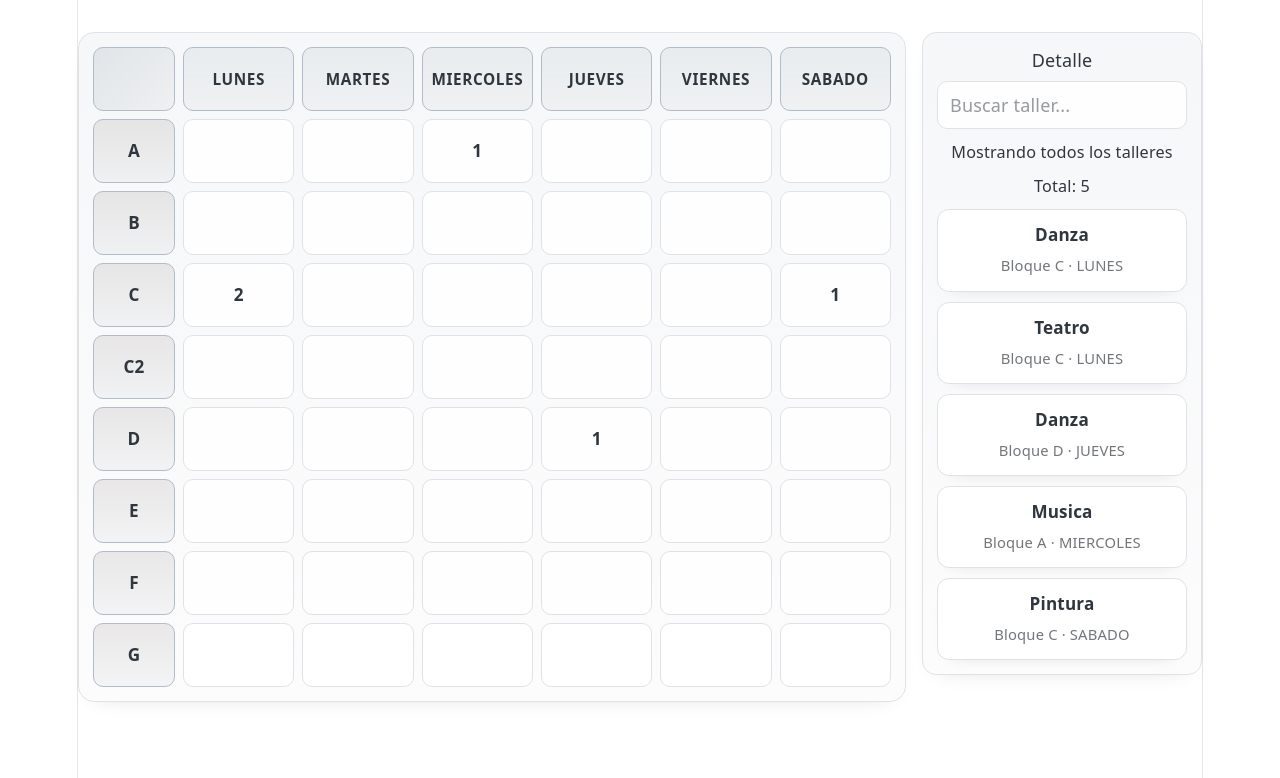
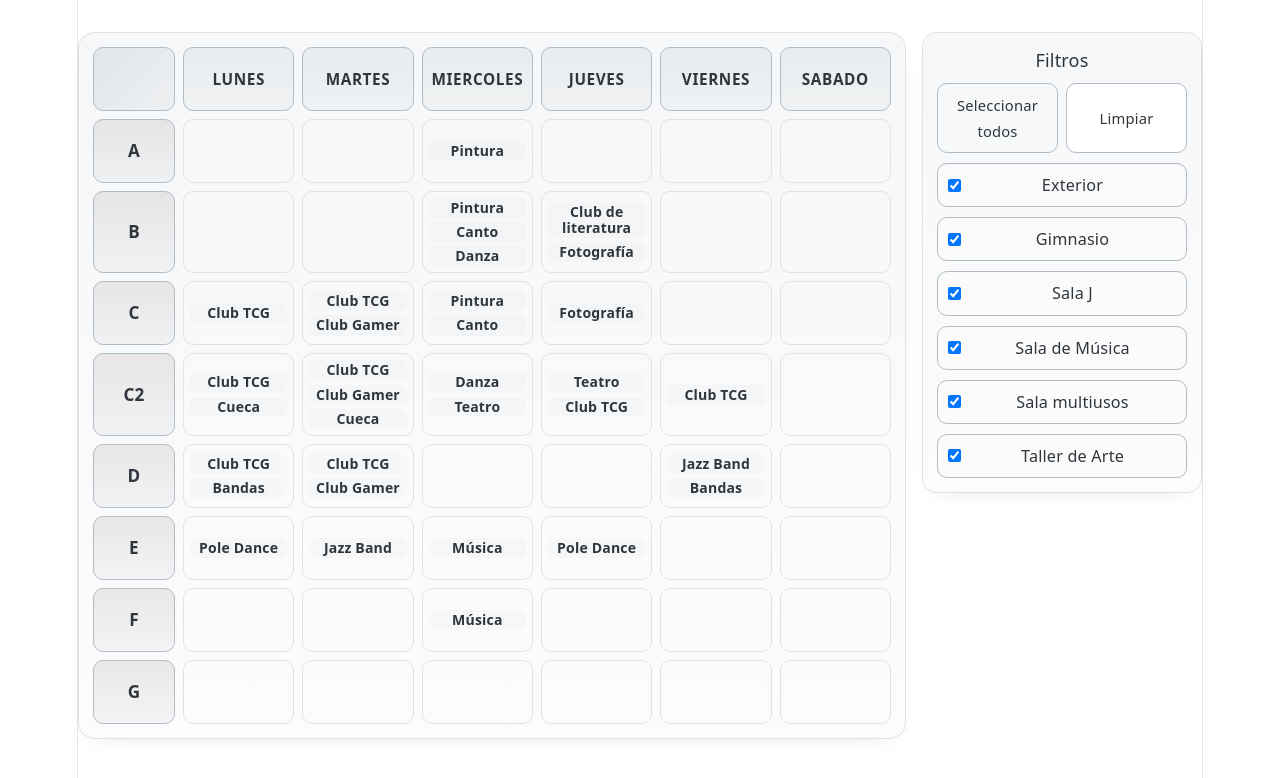
Before and after one commit to cosmicow-lvc/degu, a React (Vite) app in the folder Frontend/: page /horario in a window 1280 px wide. Shown: the top 778 px of the page. Built offline with nearby package versions, Linux system fonts and the light colour scheme.

Commit message:
Filtro por sala

```diff
--- a/Frontend/src/pages/Horario.css
+++ b/Frontend/src/pages/Horario.css
@@ -86,7 +86,7 @@ rgba(143, 151, 159, 0.08)
 }
 
 .contenido {
-    background: rgba(255, 255, 255, 0.88);
+    padding: 6px;
     transition: transform 0.18s ease, box-shadow 0.18s ease, border-color 0.18s ease;
 }
 
@@ -96,26 +96,20 @@ rgba(143, 151, 159, 0.08)
     transform: translateY(-1px) scale(1.004);
 }
 
-@media (max-width: 920px) {
-    .malla {
-        --label-col: 64px;
-        gap: 6px;
-        padding: 10px;
-        overflow-x: auto;
-    }
-
-    .celda {
-        min-height: 52px;
-        font-size: 0.8rem;
-    }
+.contenido-lista {
+    display: grid;
+    gap: 4px;
+    width: 100%;
 }
 
-.horario-layout {
-    display: grid;
-    grid-template-columns: minmax(0, 1fr) 280px;
-    gap: 16px;
-    width: min(100%, 1320px);
-    align-items: start;
+.contenido-item {
+    font-size: 0.78rem;
+    line-height: 1.15;
+    text-align: center;
+    color: var(--text-h);
+    background: color-mix(in srgb, var(--accent-bg) 30%, transparent);
+    border-radius: 6px;
+    padding: 2px 4px;
 }
 
 .celda-click {
@@ -211,6 +205,36 @@ rgba(143, 151, 159, 0.08)
     box-shadow: 0 0 0 2px color-mix(in srgb, var(--accent-border-horario) 28%, transparent);
 }
 
+@media (max-width: 920px) {
+    .malla {
+        --label-col: 64px;
+        gap: 6px;
+        padding: 10px;
+        overflow-x: auto;
+    }
+
+    .celda {
+        min-height: 52px;
+        font-size: 0.8rem;
+    }
+}
+
+.horario-layout {
+    display: grid;
+    grid-template-columns: minmax(0, 1fr) 280px;
+    gap: 16px;
+    width: min(100%, 1320px);
+    align-items: start;
+}
+
+.panel-check {
+    display: flex;
+    align-items: center;
+    gap: 8px;
+    color: var(--text-h);
+    font-size: 0.9rem;
+}
+
 @media (max-width: 1100px) {
     .horario-layout {
         grid-template-columns: 1fr;
@@ -220,3 +244,62 @@ rgba(143, 151, 159, 0.08)
 #center {
     margin-top: 32px;
 }
+
+.panel-header {
+    margin-bottom: 10px;
+}
+
+.panel-subtitulo {
+    margin: 2px 0 0;
+    font-size: 0.82rem;
+    color: color-mix(in srgb, var(--text-h) 68%, #ffffff 32%);
+}
+
+.panel-acciones {
+    display: grid;
+    grid-template-columns: 1fr 1fr;
+    gap: 8px;
+    margin-bottom: 10px;
+}
+
+.panel-btn {
+    border: 1px solid var(--accent-border-horario);
+    background: color-mix(in srgb, var(--accent-bg) 36%, #ffffff 64%);
+    color: var(--text-h);
+    border-radius: 10px;
+    padding: 8px 10px;
+    font-size: 0.82rem;
+    cursor: pointer;
+}
+
+.panel-btn-sec {
+    background: #fff;
+}
+
+.panel-check {
+    justify-content: space-between;
+    border: 1px solid var(--border-horario);
+    border-radius: 10px;
+    padding: 8px 10px;
+    background: rgba(255, 255, 255, 0.86);
+}
+
+.panel-check-activo {
+    border-color: var(--accent-border-horario);
+    background: color-mix(in srgb, var(--accent-bg) 24%, #ffffff 76%);
+}
+
+.panel-check-texto {
+    flex: 1;
+}
+
+.panel-check-meta {
+    min-width: 24px;
+    text-align: center;
+    font-size: 0.75rem;
+    border-radius: 999px;
+    padding: 2px 6px;
+    border: 1px solid var(--border-horario);
+    background: #fff;
+    color: var(--text-h);
+}
--- a/Frontend/src/pages/Horario.tsx
+++ b/Frontend/src/pages/Horario.tsx
@@ -6,52 +6,84 @@ interface Taller {
   dia: number
   bloque: number
   titulo: string
+  lugar: string
 }
 
 const talleres: Array<Taller> = [
-  { dia: 1, bloque: 3, titulo: "Danza" },
-  { dia: 1, bloque: 3, titulo: "Teatro" },
-  { dia: 4, bloque: 5, titulo: "Danza" },
-  { dia: 3, bloque: 1, titulo: "Musica" },
-  { dia: 6, bloque: 3, titulo: "Pintura" },
+  { dia: 1, bloque: 3, titulo: "Club TCG", lugar: "Sala J" },
+  { dia: 1, bloque: 4, titulo: "Club TCG", lugar: "Sala J" },
+  { dia: 1, bloque: 4, titulo: "Cueca", lugar: "Gimnasio" },
+  { dia: 1, bloque: 5, titulo: "Club TCG", lugar: "Sala J" },
+  { dia: 1, bloque: 5, titulo: "Bandas", lugar: "Sala multiusos" },
+  { dia: 1, bloque: 6, titulo: "Pole Dance", lugar: "Gimnasio" },
+  { dia: 2, bloque: 3, titulo: "Club TCG", lugar: "Sala J" },
+  { dia: 2, bloque: 3, titulo: "Club Gamer", lugar: "Sala multiusos" },
+  { dia: 2, bloque: 4, titulo: "Club TCG", lugar: "Sala J" },
+  { dia: 2, bloque: 4, titulo: "Club Gamer", lugar: "Sala multiusos" },
+  { dia: 2, bloque: 4, titulo: "Cueca", lugar: "Gimnasio" },
+  { dia: 2, bloque: 5, titulo: "Club TCG", lugar: "Sala J" },
+  { dia: 2, bloque: 5, titulo: "Club Gamer", lugar: "Sala multiusos" },
+  { dia: 2, bloque: 6, titulo: "Jazz Band", lugar: "Sala de Música" },
+  { dia: 3, bloque: 1, titulo: "Pintura", lugar: "Taller de Arte" },
+  { dia: 3, bloque: 2, titulo: "Pintura", lugar: "Taller de Arte" },
+  { dia: 3, bloque: 2, titulo: "Canto", lugar: "Sala multiusos" },
+  { dia: 3, bloque: 2, titulo: "Danza", lugar: "Sala de Música" },
+  { dia: 3, bloque: 3, titulo: "Pintura", lugar: "Taller de Arte" },
+  { dia: 3, bloque: 3, titulo: "Canto", lugar: "Sala multiusos" },
+  { dia: 3, bloque: 4, titulo: "Danza", lugar: "Sala de Música" },
+  { dia: 3, bloque: 4, titulo: "Teatro", lugar: "Sala multiusos" },
+  { dia: 3, bloque: 6, titulo: "Música", lugar: "Sala de Música" },
+  { dia: 3, bloque: 7, titulo: "Música", lugar: "Sala de Música" },
+  { dia: 4, bloque: 2, titulo: "Club de literatura", lugar: "Sala de Música" },
+  { dia: 4, bloque: 2, titulo: "Fotografía", lugar: "Exterior" },
+  { dia: 4, bloque: 3, titulo: "Fotografía", lugar: "Exterior" },
+  { dia: 4, bloque: 4, titulo: "Teatro", lugar: "Sala multiusos" },
+  { dia: 4, bloque: 4, titulo: "Club TCG", lugar: "Sala J" },
+  { dia: 4, bloque: 6, titulo: "Pole Dance", lugar: "Gimnasio" },
+  { dia: 5, bloque: 4, titulo: "Club TCG", lugar: "Sala J" },
+  { dia: 5, bloque: 5, titulo: "Jazz Band", lugar: "Sala de Música" },
+  { dia: 5, bloque: 5, titulo: "Bandas", lugar: "Sala multiusos" }
 ]
 
 export default function Horario(): ReactElement {
   const dias = ["LUNES", "MARTES", "MIERCOLES", "JUEVES", "VIERNES", "SABADO"]
   const bloques = ["A", "B", "C", "C2", "D", "E", "F", "G"]
 
+  const lugares = useMemo(
+    () => Array.from(new Set(talleres.map((t) => t.lugar))).sort(),
+    []
+  )
+
+  // Por defecto: todos seleccionados
+  const [lugaresActivos, setLugaresActivos] = useState<string[]>(lugares)
+
+  const toggleLugar = (lugar: string) => {
+    setLugaresActivos((prev) =>
+      prev.includes(lugar) ? prev.filter((x) => x !== lugar) : [...prev, lugar]
+    )
+  }
+
+  const talleresFiltrados = useMemo(
+    () =>
+      talleres.filter(
+        (t) => t.bloque > 0 && t.dia > 0 && lugaresActivos.includes(t.lugar)
+      ),
+    [lugaresActivos]
+  )
+
   const talleresPorCelda = useMemo(() => {
-    const map = new Map<string, Taller[]>()
-
-    for (const taller of talleres) {
-      if (taller.bloque <= 0 || taller.dia <= 0) continue
+    const map = new Map<string, Taller[]>();
+    for (const taller of talleresFiltrados) {
       const key = `${taller.bloque}-${taller.dia}`
       const prev = map.get(key) ?? []
       prev.push(taller)
       map.set(key, prev)
     }
+    return map
+  }, [talleresFiltrados])
 
-    return map
-  }, [])
-
-  const [seleccion, setSeleccion] = useState<{ bloque: number; dia: number } | null>(null)
-  const [busqueda, setBusqueda] = useState("")
-
-  const talleresSeleccionados = useMemo(() => {
-    if (!seleccion) return []
-    return talleresPorCelda.get(`${seleccion.bloque}-${seleccion.dia}`) ?? []
-  }, [seleccion, talleresPorCelda])
-
-  const talleresFuentePanel = useMemo(() => {
-    if (seleccion) return talleresSeleccionados
-    return talleres.filter((t) => t.bloque > 0 && t.dia > 0)
-  }, [seleccion, talleresSeleccionados])
-
-  const talleresFiltradosPanel = useMemo(() => {
-    const q = busqueda.trim().toLowerCase()
-    if (!q) return talleresFuentePanel
-    return talleresFuentePanel.filter((t) => t.titulo.toLowerCase().includes(q))
-  }, [talleresFuentePanel, busqueda])
+  const seleccionarTodos = () => setLugaresActivos(lugares)
+  const limpiarTodos = () => setLugaresActivos([])
 
   return (
     <section id="center">
@@ -74,24 +106,24 @@ export default function Horario(): ReactElement {
                 const diaNum = diaIndex + 1
                 const key = `${bloqueNum}-${diaNum}`
                 const items = talleresPorCelda.get(key) ?? []
-                const cantidad = items.length
-                const activa = seleccion?.bloque === bloqueNum && seleccion?.dia === diaNum
 
                 return (
-                  <button
-                    type="button"
+                  <div
                     key={`celda-${bloque}-${dia}`}
-                    className={`celda contenido celda-click ${cantidad > 0 ? "con-taller" : ""} ${activa ? "activa" : ""}`}
-                    onClick={() =>
-                      setSeleccion((prev) =>
-                        prev?.bloque === bloqueNum && prev?.dia === diaNum
-                          ? null
-                          : { bloque: bloqueNum, dia: diaNum }
-                      )
-                    }
+                    className={`celda contenido ${items.length > 0 ? "con-taller" : ""}`}
                   >
-                    {cantidad > 0 ? cantidad : ""}
-                  </button>
+                    <div className="contenido-lista">
+                      {items.map((t, idx) => (
+                        <span
+                          key={`${t.titulo}-${t.lugar}-${idx}`}
+                          className="contenido-item"
+                          title={`${t.titulo} · ${t.lugar}`}
+                        >
+                          {t.titulo}
+                        </span>
+                      ))}
+                    </div>
+                  </div>
                 )
               })}
             </Fragment>
@@ -99,40 +131,34 @@ export default function Horario(): ReactElement {
         </div>
 
         <aside className="panel-detalle">
-          <h3>Detalle</h3>
+          <div className="panel-header">
+            <h3>Filtros</h3>
+          </div>
+          <div className="panel-acciones">
+            <button type="button" className="panel-btn" onClick={seleccionarTodos}>
+              Seleccionar todos
+            </button>
+            <button type="button" className="panel-btn panel-btn-sec" onClick={limpiarTodos}>
+              Limpiar
+            </button>
+          </div>
 
-          <input
-            className="panel-busqueda"
-            type="text"
-            placeholder="Buscar taller..."
-            value={busqueda}
-            onChange={(e) => setBusqueda(e.target.value)}
-          />
+          <div className="panel-lista">
+            {lugares.map((lugar) => {
+              const checked = lugaresActivos.includes(lugar)
 
-          {!seleccion && <p className="panel-meta">Mostrando todos los talleres</p>}
-
-          {seleccion && (
-            <p className="panel-meta">
-              Bloque {bloques[seleccion.bloque - 1]} · {dias[seleccion.dia - 1]}
-            </p>
-          )}
-
-          <p className="panel-total">Total: {talleresFiltradosPanel.length}</p>
-
-          {talleresFiltradosPanel.length === 0 && <p>No se encontraron talleres.</p>}
-
-          {talleresFiltradosPanel.length > 0 && (
-            <div className="panel-lista">
-              {talleresFiltradosPanel.map((taller, idx) => (
-                <article key={`${taller.titulo}-${taller.bloque}-${taller.dia}-${idx}`} className="panel-card">
-                  <div className="panel-card-titulo">{taller.titulo}</div>
-                  <div className="panel-card-meta">
-                    Bloque {bloques[taller.bloque - 1]} · {dias[taller.dia - 1]}
-                  </div>
-                </article>
-              ))}
-            </div>
-          )}
+              return (
+                <label key={lugar} className={`panel-check ${checked ? "panel-check-activo" : ""}`}>
+                  <input
+                    type="checkbox"
+                    checked={checked}
+                    onChange={() => toggleLugar(lugar)}
+                  />
+                  <span className="panel-check-texto">{lugar}</span>
+                </label>
+              )
+            })}
+          </div>
         </aside>
       </div>
     </section>
```
